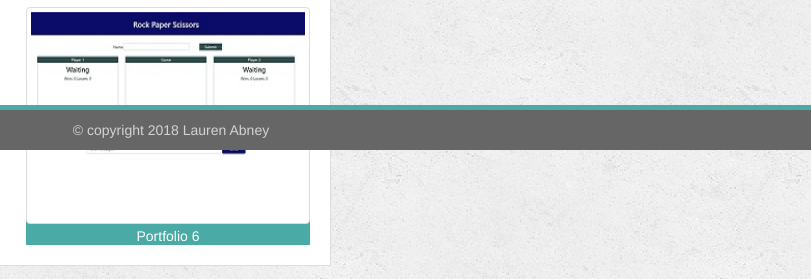
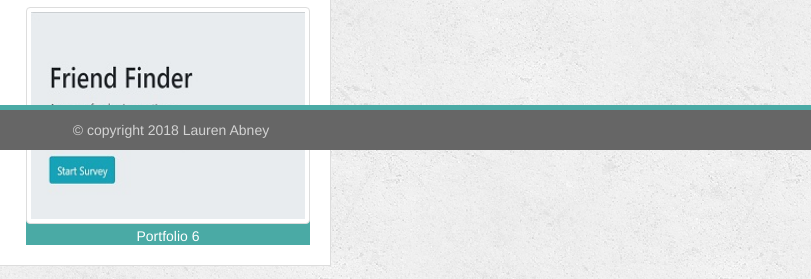
Before and after one commit to leabney/leabney.github.io, a plain HTML site: page portfolio.html in a window 1280 px wide. Shown: the part 650-929 px from the top of the page, 469-1280 px from the left. Drawn offline with nearby package versions, Linux system fonts and the light colour scheme.

Commit message:
update portfolio

```diff
--- a/portfolio.html
+++ b/portfolio.html
@@ -87,7 +87,7 @@
                     </div>
                     <div class="col-sm-6">
                         <a href="https://serene-ridge-36206.herokuapp.com/">
-                    <img id="portfolio5" src="assets/images/portfolio5.jpg" alt="Portfolio5" class="img-responsive img-thumbnail" />
+                    <img id="portfolio5" src="assets/images/portfolio6.jpg" alt="Portfolio5" class="img-responsive img-thumbnail" />
                     <h5 class="text-center">Portfolio 6</h5>
                     </a>
                 </div>
```
